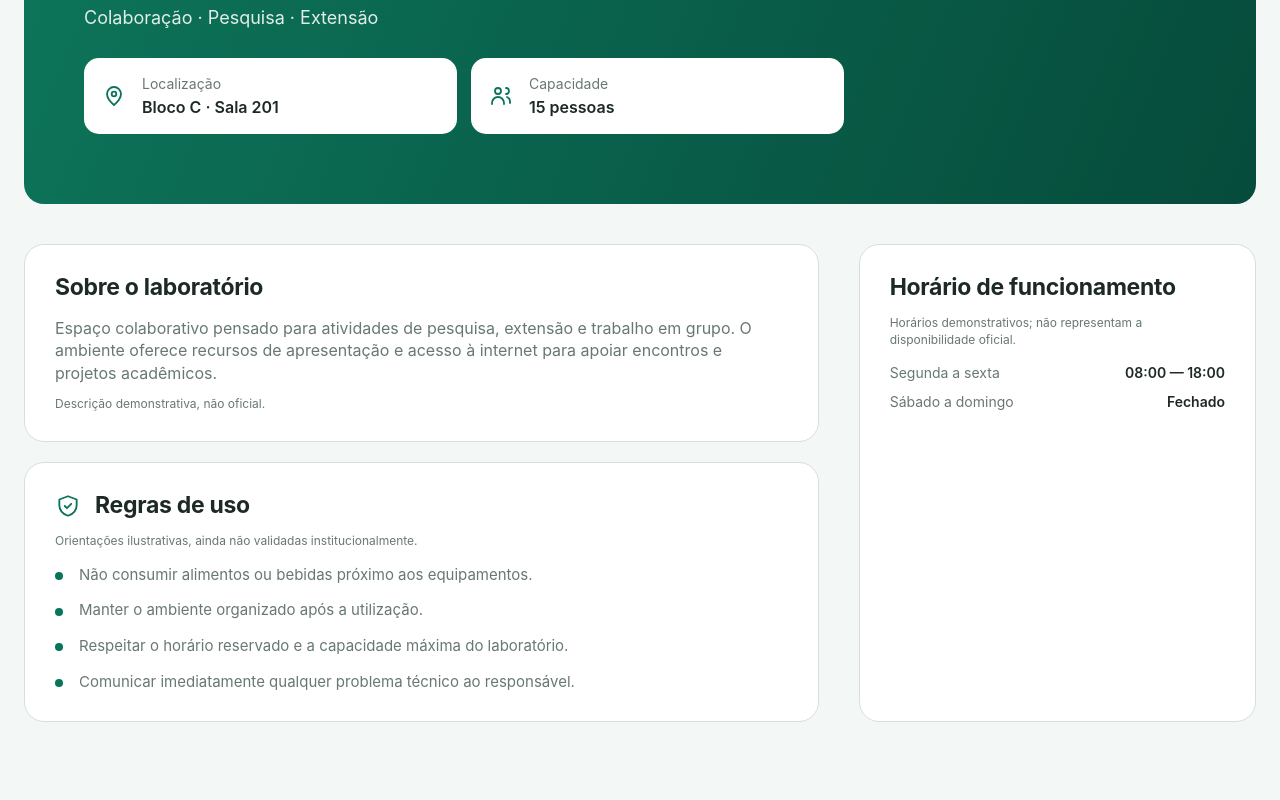
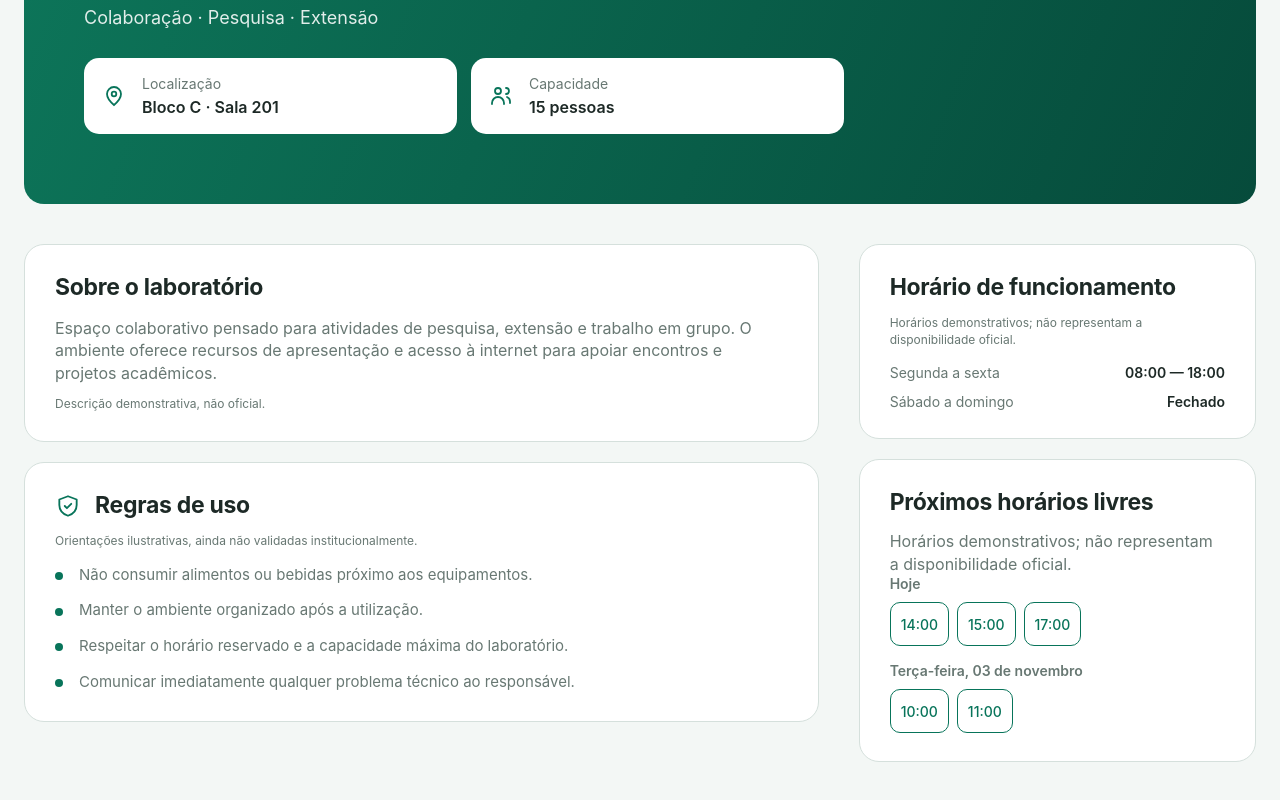
Before and after one commit to Nicolas-abc/agendamento_espacos_front, a React (Vite) app: page /laboratorios/1 in a window 1280 px wide. Shown: the part 342-1142 px from the top of the page. Built offline with nearby package versions, Linux system fonts and the light colour scheme.

Commit message:
feat(frontend): adiciona proximos horarios livres aos laboratorios

```diff
--- /dev/null
+++ b/src/data/proximosHorariosLivres.ts
@@ -0,0 +1,40 @@
+export interface GrupoHorarioLivreDemonstrativo {
+  diasAFrente: number
+  horarios: string[]
+}
+
+// Valores fictícios para o protótipo. Não correspondem a reservas ou a
+// disponibilidade consultada no sistema.
+export const proximosHorariosLivresDemonstrativos: Record<number, GrupoHorarioLivreDemonstrativo[]> = {
+  1: [
+    { diasAFrente: 0, horarios: ['14:00', '15:00', '17:00'] },
+    { diasAFrente: 2, horarios: ['10:00', '11:00'] },
+  ],
+  2: [
+    { diasAFrente: 0, horarios: ['14:00', '15:00', '17:00'] },
+    { diasAFrente: 1, horarios: ['09:00', '11:00', '16:00'] },
+  ],
+  3: [
+    { diasAFrente: 1, horarios: ['10:00', '14:00'] },
+    { diasAFrente: 3, horarios: ['09:00', '15:00'] },
+  ],
+  4: [
+    { diasAFrente: 2, horarios: ['09:00', '13:00'] },
+    { diasAFrente: 4, horarios: ['10:00', '16:00'] },
+  ],
+}
+
+export function formatarDataRelativa(diasAFrente: number, dataBase = new Date()): string {
+  const data = new Date(dataBase.getFullYear(), dataBase.getMonth(), dataBase.getDate() + diasAFrente)
+
+  if (diasAFrente === 0) return 'Hoje'
+  if (diasAFrente === 1) return 'Amanhã'
+
+  const dataFormatada = new Intl.DateTimeFormat('pt-BR', {
+    weekday: 'long',
+    day: '2-digit',
+    month: 'long',
+  }).format(data)
+
+  return dataFormatada.charAt(0).toLocaleUpperCase('pt-BR') + dataFormatada.slice(1)
+}
--- a/src/pages/DetalhesLaboratorio.tsx
+++ b/src/pages/DetalhesLaboratorio.tsx
@@ -3,6 +3,7 @@ import { Cabecalho } from '../components/Cabecalho'
 import { detalhesLaboratoriosDemonstrativos } from '../data/detalhesLaboratorios'
 import { horariosLaboratoriosDemonstrativos } from '../data/horariosLaboratorios'
 import { laboratoriosFicticios } from '../data/laboratorios'
+import { formatarDataRelativa, proximosHorariosLivresDemonstrativos } from '../data/proximosHorariosLivres'
 
 interface DetalhesLaboratorioProps {
   id: string
@@ -52,6 +53,7 @@ export function DetalhesLaboratorio({ id }: DetalhesLaboratorioProps) {
   const laboratorio = laboratoriosFicticios.find((item) => String(item.id) === id)
   const detalhes = laboratorio ? detalhesLaboratoriosDemonstrativos[laboratorio.id] : undefined
   const horarios = laboratorio ? horariosLaboratoriosDemonstrativos[laboratorio.id] : undefined
+  const proximosHorarios = laboratorio ? proximosHorariosLivresDemonstrativos[laboratorio.id] : undefined
   const periodosDeFuncionamento = horarios ? agruparDiasComMesmoHorario(horarios) : []
 
   return (
@@ -120,6 +122,7 @@ export function DetalhesLaboratorio({ id }: DetalhesLaboratorioProps) {
                   </ul>
                 </section>
               </div>
+              <div className="detail-slots-column">
                 {horarios && (
                   <section className="detail-card detail-hours" aria-labelledby="detail-hours-title">
                     <h2 id="detail-hours-title">Horário de funcionamento</h2>
@@ -138,6 +141,30 @@ export function DetalhesLaboratorio({ id }: DetalhesLaboratorioProps) {
                     </dl>
                   </section>
                 )}
+
+                <section className="detail-card detail-slots" aria-labelledby="detail-slots-title">
+                  <h2 id="detail-slots-title">Próximos horários livres</h2>
+                  <p className="detail-slots__notice">Horários demonstrativos; não representam a disponibilidade oficial.</p>
+                  {proximosHorarios && proximosHorarios.length > 0 ? (
+                    <div className="detail-slots__groups">
+                      {proximosHorarios.map((grupo) => (
+                        <div className="detail-slots__group" key={grupo.diasAFrente}>
+                          <h3 className="detail-slots__date">{formatarDataRelativa(grupo.diasAFrente)}</h3>
+                          <ul className="detail-slots__list">
+                            {grupo.horarios.map((horario) => (
+                              <li className="detail-slots__item" key={horario}>
+                                <span>{horario}</span>
+                              </li>
+                            ))}
+                          </ul>
+                        </div>
+                      ))}
+                    </div>
+                  ) : (
+                    <p className="detail-slots__empty">Nenhum horário demonstrativo cadastrado</p>
+                  )}
+                </section>
+              </div>
             </div>
           )}
           </>
--- a/src/styles/global.css
+++ b/src/styles/global.css
@@ -214,6 +214,15 @@ a { color: inherit; }
 .detail-hours__row { display: flex; align-items: baseline; justify-content: space-between; gap: 16px; color: var(--color-muted); font-size: 14px; }
 .detail-hours__row dt { min-width: 0; }
 .detail-hours__row dd { margin: 0; color: #1d2926; font-weight: 600; text-align: right; white-space: nowrap; }
+.detail-slots-column { display: grid; align-content: start; gap: 20px; }
+.detail-slots h2 { margin-bottom: 12px; }
+.detail-slots__notice { margin: 0 0 16px; color: var(--color-muted); font-size: 12px; line-height: 1.4; }
+.detail-slots__groups { display: grid; gap: 16px; }
+.detail-slots__group { display: grid; gap: 10px; }
+.detail-slots__date { margin: 0; color: var(--color-muted); font-size: 14px; font-weight: 600; }
+.detail-slots__list { display: flex; flex-wrap: wrap; gap: 8px; margin: 0; padding: 0; list-style: none; }
+.detail-slots__item { display: inline-flex; min-height: 44px; align-items: center; justify-content: center; padding: 0 10px; border: 1px solid var(--color-primary); border-radius: 10px; color: var(--color-primary); font-size: 14px; font-weight: 500; }
+.detail-slots__empty { margin: 0; color: var(--color-muted); font-size: 14px; line-height: 1.5; }
 
 @media (max-width: 760px) {
   .detail-hero { min-height: 340px; padding: 36px 32px; }
```
Lines whose indentation alone changed are shown as unchanged.
